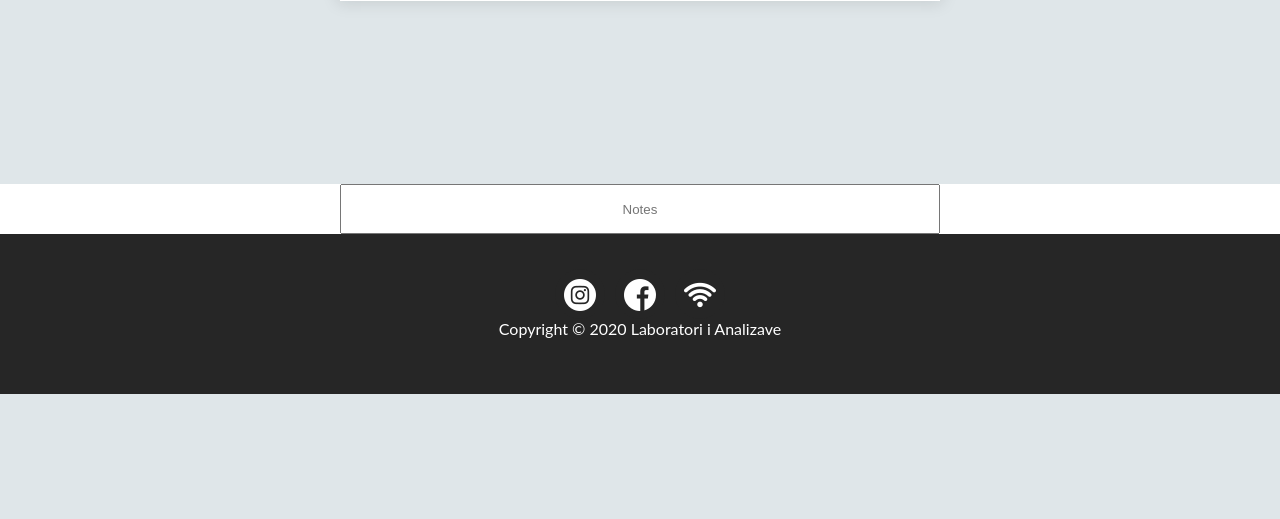
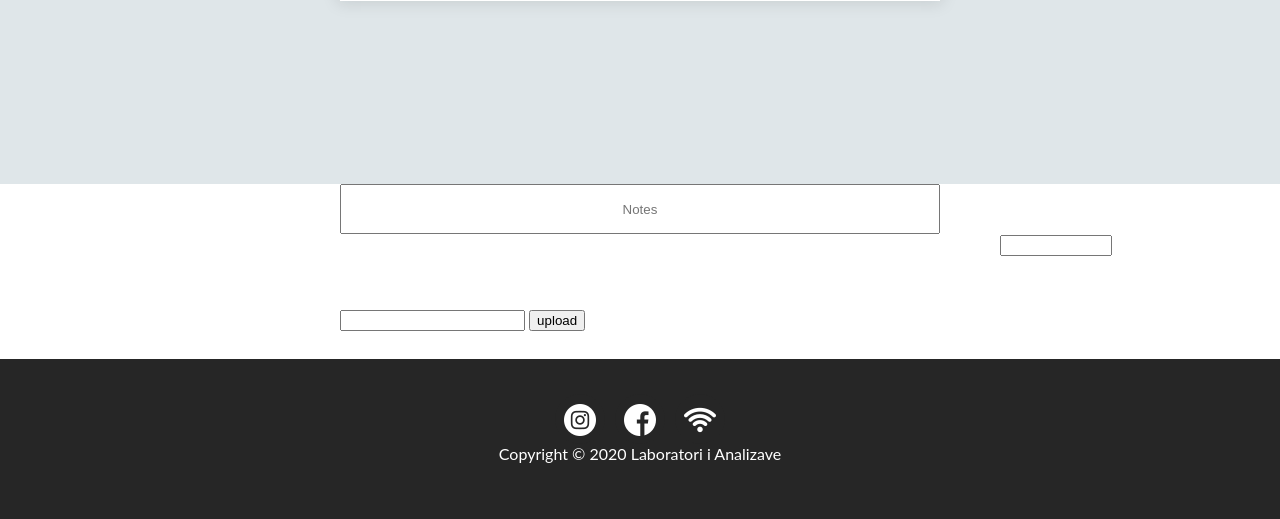
Before and after one commit to WebTeamCse/LaboratoriAnalizave, a PHP site: page /calendar.php in a window 1280 px wide. Shown: the part 704-1223 px from the top of the page. Before the commit the page ends 1098 px from the top, so only its background shows below. Run offline with PHP 8.4, Linux system fonts and the light colour scheme; data that the repository does not hold is empty.

Commit message:
CalendarUpdate

```diff
--- a/CalendariLab/calendar.css
+++ b/CalendariLab/calendar.css
@@ -103,3 +103,25 @@ padding: 10px 0 ;
     width: 100%;
     text-align: center;
 }
+.submit  {
+    margin-left: 1000px;
+    margin-bottom: 53px;
+    position: relative;
+
+}
+.submit input{
+    width: 40%;
+    text-align: center;
+}
+form{
+
+    height: 50px;
+    width: 600px;
+    margin-left: auto;
+    margin-right: auto;
+    position: relative;
+
+}
+.footer{
+    width: 100%;
+}
--- a/CalendariLab/calendar.php
+++ b/CalendariLab/calendar.php
@@ -76,8 +76,23 @@
         <div class = "notes">
             <input type = "text" placeholder = "Notes"> </input>
         </div>
+        <div class = "submit">
+        <input type = "submit " >
+</div>
+<div>
+<form>
+<input type="text" name="title">
 
+<inut type ="file" name="uploadfile"/>
+    <input type="submit" name="uploadfilesub" value="upload"/>
 
+ </form>
+ <?php
+  $name = $_POST["uploadfilesub"] ;
+  echo $name;
+
+ ?>
+</div>
         <script>
 
                 $('.toggle').click(function() {
@@ -89,10 +104,23 @@
 
         </script>
 
+
         <?php
-                include "../footer.php";
+
+// $conn = mysqli_connect("localhost","root", "" , "uploadFile");
+// if($conn){
+//     echo "connected";
+//}
+
+
+
+
             ?>
-
+            <footer>
+            <?php
+                 include "../footer.php";
+            ?>
+            </footer>
 
     </body>
 </html>
--- a/crud/dbconfig.php
+++ b/crud/dbconfig.php
@@ -28,7 +28,7 @@ try {
   $conn = new PDO("mysql:host=$servername;dbname=cse2020", $username, $password);
   // set the PDO error mode to exception
   $conn->setAttribute(PDO::ATTR_ERRMODE, PDO::ERRMODE_EXCEPTION);
-  // echo "LIDHJA U REALIZUA ME SUKSES";
+   //echo "LIDHJA U REALIZUA ME SUKSES";
 } catch(PDOException $e) {
   echo "Lidhja nuk realizua...".$e->getMessage();
 }
```
Also changed, not shown: img/test.php (added, +19 -0 lines).
